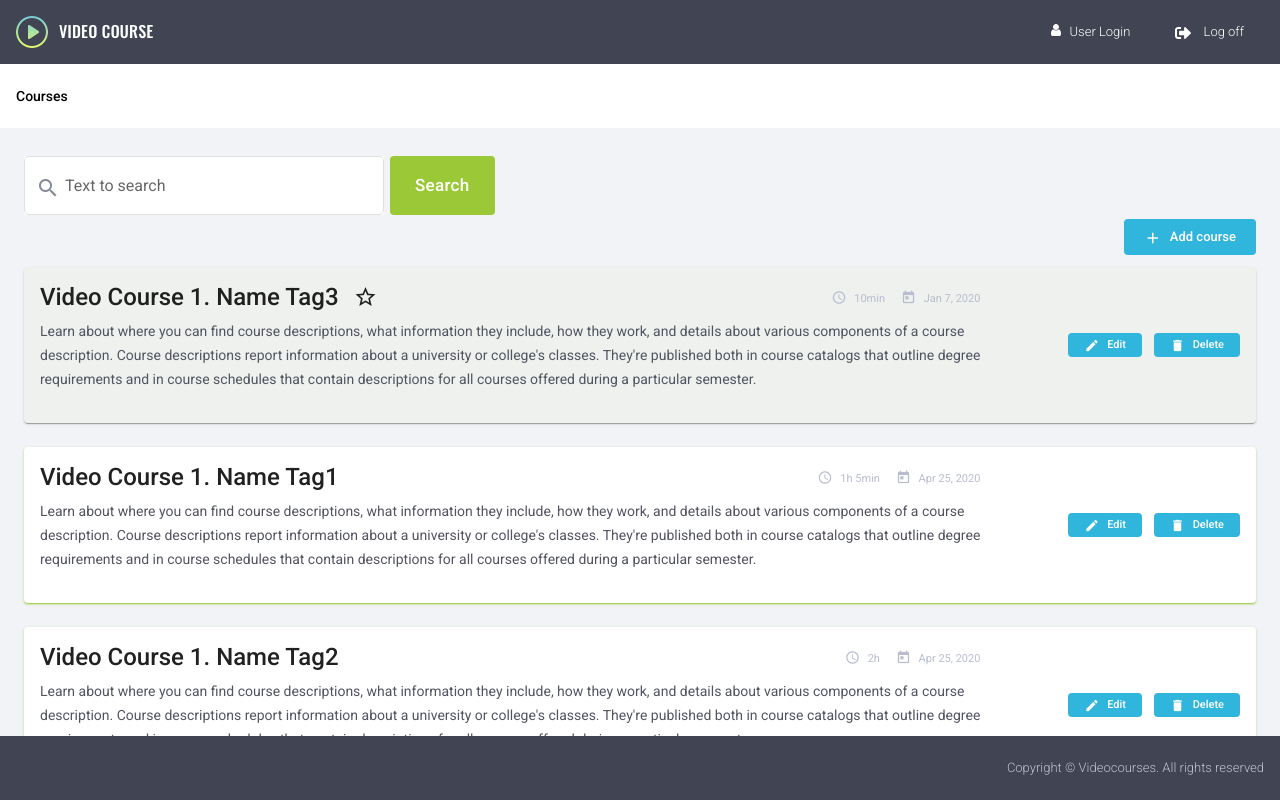
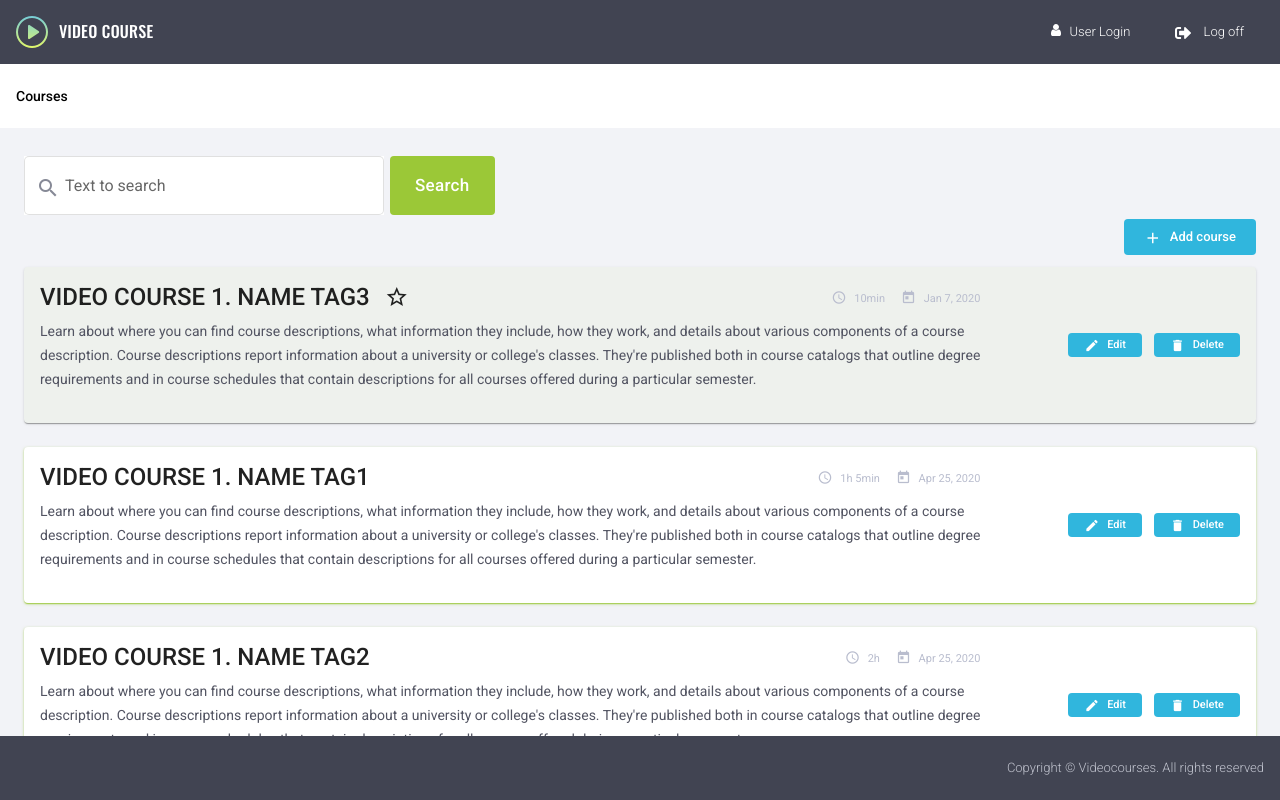
Before and after one commit to allizmellody/ng-mentoring-2020, an Angular app: page /courses in a window 1280 px wide. Built offline with nearby package versions, Linux system fonts and the light colour scheme.

Commit message:
directives&pipes: apply comments

```diff
--- a/src/app/courses/course/course.component.html
+++ b/src/app/courses/course/course.component.html
@@ -1,7 +1,7 @@
 <mat-card [agmpStatusShadow]="item.creationDate" class="course" [ngClass]="{'course--top': item.topRated}" fxLayout="row" fxLayoutAlign="stretch center">
   <div fxLayout="column" class="course__content">
     <div fxLayout="row" fxLayoutAlign="start center" class="course__header">
-      <mat-card-title class="course__title">{{ item.title | titlecase }}</mat-card-title>
+      <mat-card-title class="course__title">{{ item.title | uppercase }}</mat-card-title>
       <mat-icon *ngIf="item.topRated" class="icon course__rate">star_border</mat-icon>
       <span fxFlex="1 1 auto"></span>
       <span class="course__meta">
--- a/src/app/courses/course/course.component.ts
+++ b/src/app/courses/course/course.component.ts
@@ -8,7 +8,6 @@ import { ICourse } from '../shared/course.model';
   styleUrls: ['./course.component.scss'],
 })
 export class CourseComponent implements OnInit {
-  @Input() ngClass: string | string[] | Set<string> | { [klass: string]: any; };
   @Input() item: ICourse;
   @Output() delete = new EventEmitter<string>();
 
```
